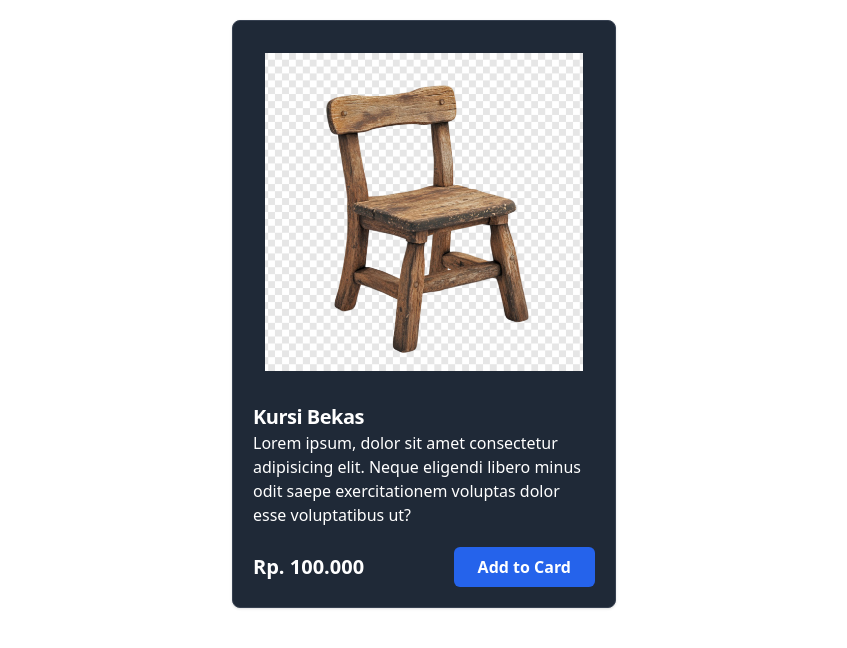
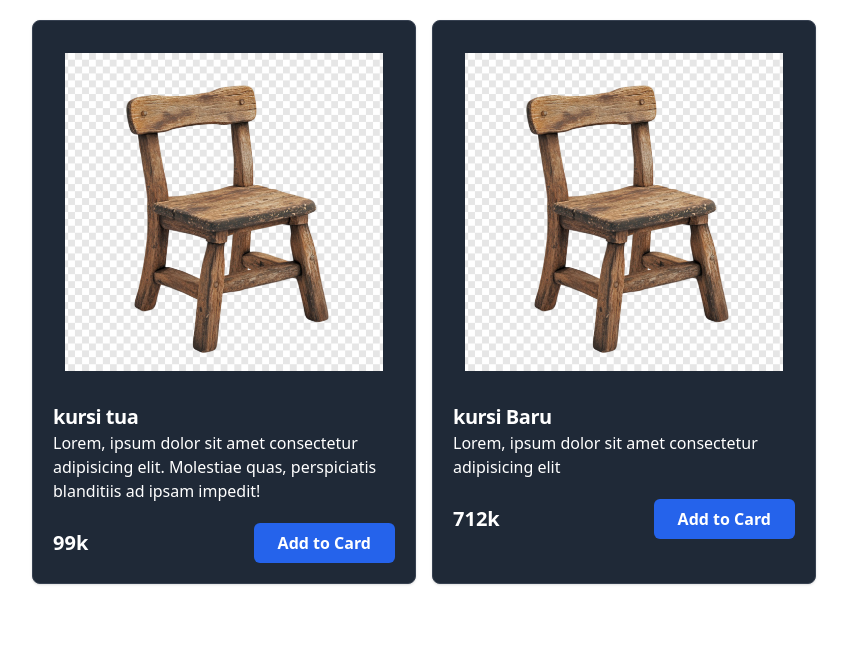
Before and after one commit to matuladaandi/belajar-react, a React (Vite) app: page /products in a window 1280 px wide. Shown: the top 648 px of the page, without its empty margins (216-1063 px from the left). Built offline with nearby package versions, Linux system fonts and the light colour scheme.

Commit message:
cara lain nested componen:props

```diff
--- a/src/components/Fragments/CardProduct.jsx
+++ b/src/components/Fragments/CardProduct.jsx
@@ -10,11 +10,13 @@ const CardProduct = (props) => {
   );
 };
 
-const Header = () => {
+const Header = (props) => {
+  const {image} = props
+
   return (
     <a href="#">
       <img
-        src="/images/kursi-tua.jpg"
+        src={image}
         alt="kursi tua"
         className="p-8 rounded-t-lg"
       />
@@ -22,27 +24,27 @@ const Header = () => {
   );
 };
 
-const Body = () => {
+const Body = (props) => {
+  const { children, title } = props;
+
   return (
     <div className="px-5 pb-5">
       <a href="#">
         <h5 className="text-xl font-semibold tracking-tight text-white">
-          Kursi Bekas
+          {title}
         </h5>
-        <p className="text-s text-white">
-          Lorem ipsum, dolor sit amet consectetur adipisicing elit. Neque
-          eligendi libero minus odit saepe exercitationem voluptas dolor esse
-          voluptatibus ut?
-        </p>
+        <p className="text-s text-white">{children}</p>
       </a>
     </div>
   );
 };
 
-const Footer = () => {
+const Footer = (props) => {
+  const {price} = props
+
   return (
     <div className="flex items-center justify-between px-5  pb-5">
-      <span className="text-xl font-bold text-white">Rp. 100.000</span>
+      <span className="text-xl font-bold text-white">{price}</span>
       <Button className="bg-blue-600">Add to Card</Button>
     </div>
   );
--- a/src/pages/products.jsx
+++ b/src/pages/products.jsx
@@ -4,9 +4,18 @@ const ProductsPage = () => {
   return (
     <div className="flex justify-center py-5">
       <CardProduct>
-        <CardProduct.Header />
-        <CardProduct.Body />
-        <CardProduct.Footer />
+        <CardProduct.Header image="/images/kursi-tua.jpg" />
+        <CardProduct.Body title="kursi tua">
+          Lorem, ipsum dolor sit amet consectetur adipisicing elit. Molestiae quas, perspiciatis blanditiis ad ipsam impedit!
+        </CardProduct.Body>
+        <CardProduct.Footer price="99k" />
+      </CardProduct>
+      <CardProduct>
+        <CardProduct.Header image="/images/kursi-tua.jpg" />
+        <CardProduct.Body title="kursi Baru">
+          Lorem, ipsum dolor sit amet consectetur adipisicing elit
+        </CardProduct.Body>
+        <CardProduct.Footer price="712k" />
       </CardProduct>
     </div>
   );
```
